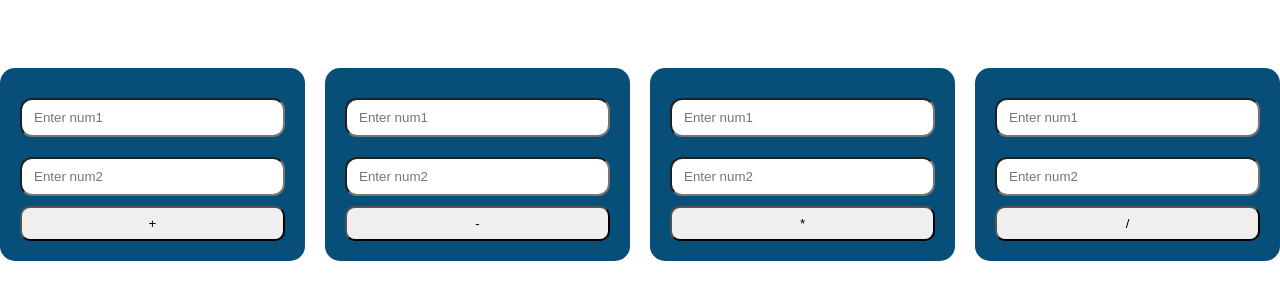
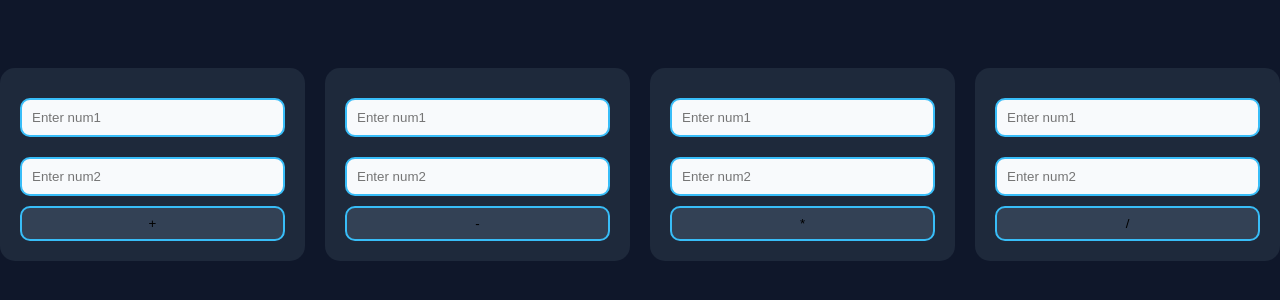
Before and after one commit to Darshil-chaudhary/js, a plain HTML site: page 03_calc.html in a window 1280 px wide. Shown: the part 236-536 px from the top of the page. Drawn offline with Linux system fonts and the light colour scheme.

Commit message:
calc inner js

```diff
--- a/03_calc.html
+++ b/03_calc.html
@@ -19,6 +19,7 @@
         display: flex;
         align-items: center;
         justify-content: center;
+        background-color: #0f172a;
         gap: 20px;
     }
 
@@ -28,7 +29,7 @@
         border-radius: 15px;
         background: white;
         text-align: center;
-        background-color: rgb(7, 78, 120);
+        background-color:#1e293b;
     }
 
     input {
@@ -41,7 +42,19 @@
     button {
         width: 100%;
         border-radius: 10px;
+        background-color: #334155;
         padding: 8px;
+        border: 2px solid #38bdf8;
+    }
+    #ans{
+        color: beige;
+    }
+    input{
+        background-color: #f8fafc;
+        color: #334155;
+        border: 2px solid #38bdf8;
+        border-radius: 10px;
+        padding: 10px;
     }
 </style>
 
```
